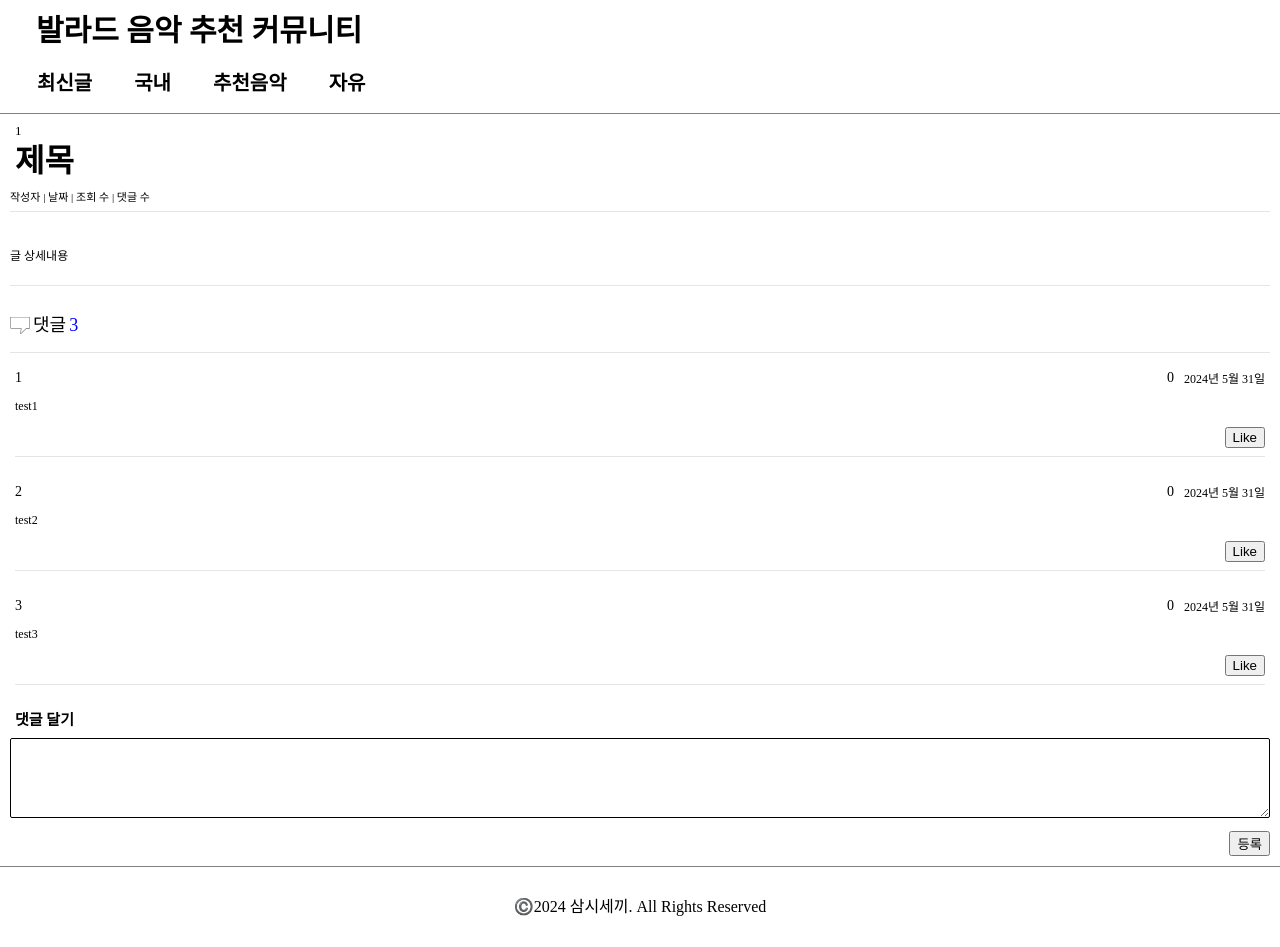
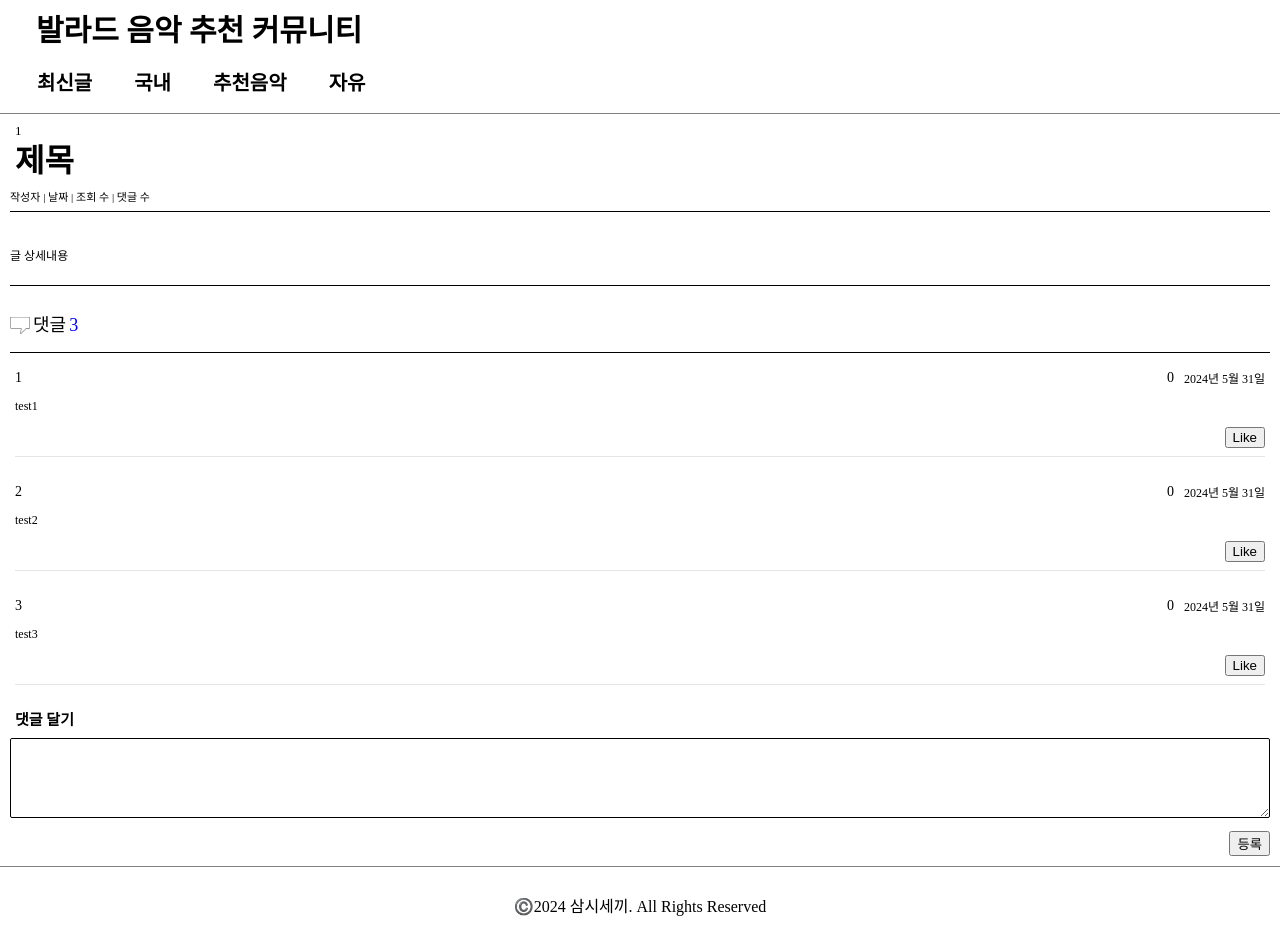
Before and after one commit to B03-group/Ballad-Community, a React (Vite) app: page /board/1/1 in a window 1280 px wide. Built offline with nearby package versions, Linux system fonts and the light colour scheme.

Commit message:
style: hr 색 변경 및 스타일드 컴포넌트 분리

```diff
--- a/src/components/Detail/CommentInput.jsx
+++ b/src/components/Detail/CommentInput.jsx
@@ -8,7 +8,9 @@ function CommentInput() {
       <Header>
         <Title>댓글 달기</Title>
       </Header>
-      {isLogIn ? <LoggedInInput /> : <LoggedOutInput>댓글 쓰기 권한이 없습니다. 로그인 하시겠습니까?</LoggedOutInput>}
+      <Body>
+        {isLogIn ? <LoggedInInput /> : <LoggedOutInput>댓글 쓰기 권한이 없습니다. 로그인 하시겠습니까?</LoggedOutInput>}
+      </Body>
       <Footer>
         <AddBtn>등록</AddBtn>
       </Footer>
--- a/src/components/Detail/Comments.jsx
+++ b/src/components/Detail/Comments.jsx
@@ -1,5 +1,6 @@
 import { nanoid } from '@reduxjs/toolkit';
 import styled from 'styled-components';
+import BlackHr from '../common/BlackHr';
 import Comment from './Comment';
 
 const mockData = [
@@ -36,7 +37,7 @@ function Comments() {
         <Title>댓글</Title>
         <CommentsNum>{mockData.length}</CommentsNum>
       </TitleWrapper>
-      <HR />
+      <BlackHr />
       <CommentsList>
         {mockData.map((comment) => (
           <Comment
@@ -83,10 +84,4 @@ const CommentsNum = styled.span`
   color: blue;
 `;
 
-const HR = styled.hr`
-  height: 1px;
-  border: 0;
-  background: rgb(0, 0, 0, 0.1);
-`;
-
 const CommentsList = styled.ul``;
--- a/src/components/Detail/PostDetail.jsx
+++ b/src/components/Detail/PostDetail.jsx
@@ -1,4 +1,5 @@
 import styled from 'styled-components';
+import BlackHr from '../common/BlackHr';
 
 function PostDetail() {
   const separator = `  |  `;
@@ -14,7 +15,7 @@ function PostDetail() {
         <Separator>{separator}</Separator>
         <CommentNum>댓글 수</CommentNum>
       </Info>
-      <HR />
+      <BlackHr />
       <Content>
         <Article>글 상세내용</Article>
       </Content>
@@ -48,12 +49,6 @@ const ViewNum = styled.span``;
 
 const CommentNum = styled.span``;
 
-const HR = styled.hr`
-  height: 1px;
-  border: 0;
-  background: rgba(0, 0, 0, 0.1);
-`;
-
 const Content = styled.div`
   padding: 30px 0 15px;
 `;
--- /dev/null
+++ b/src/components/common/BlackHr.jsx
@@ -0,0 +1,13 @@
+import styled from 'styled-components';
+
+function BlackHr() {
+  return <Hr />;
+}
+
+export default BlackHr;
+
+const Hr = styled.hr`
+  height: 1px;
+  border: 0;
+  background: rgb(0, 0, 0);
+`;
--- a/src/pages/Detail.jsx
+++ b/src/pages/Detail.jsx
@@ -3,6 +3,7 @@ import styled from 'styled-components';
 import CommentInput from '../components/Detail/CommentInput';
 import Comments from '../components/Detail/Comments';
 import PostDetail from '../components/Detail/PostDetail';
+import BlackHr from '../components/common/BlackHr';
 
 function Detail() {
   const { id: categoryId } = useParams();
@@ -11,9 +12,9 @@ function Detail() {
     <MainWrapper>
       <CategoryName>{categoryId}</CategoryName>
       <PostDetail />
-      <HR/>
+      <BlackHr />
       <Comments />
-      <CommentInput/>
+      <CommentInput />
     </MainWrapper>
   );
 }
@@ -30,9 +31,3 @@ const CategoryName = styled.h4`
   margin-bottom: 8px;
   font-size: 13px;
 `;
-
-const HR = styled.hr`
-  height: 1px;
-  border: 0;
-  background: rgba(0, 0, 0, 0.1);
-`;
```
